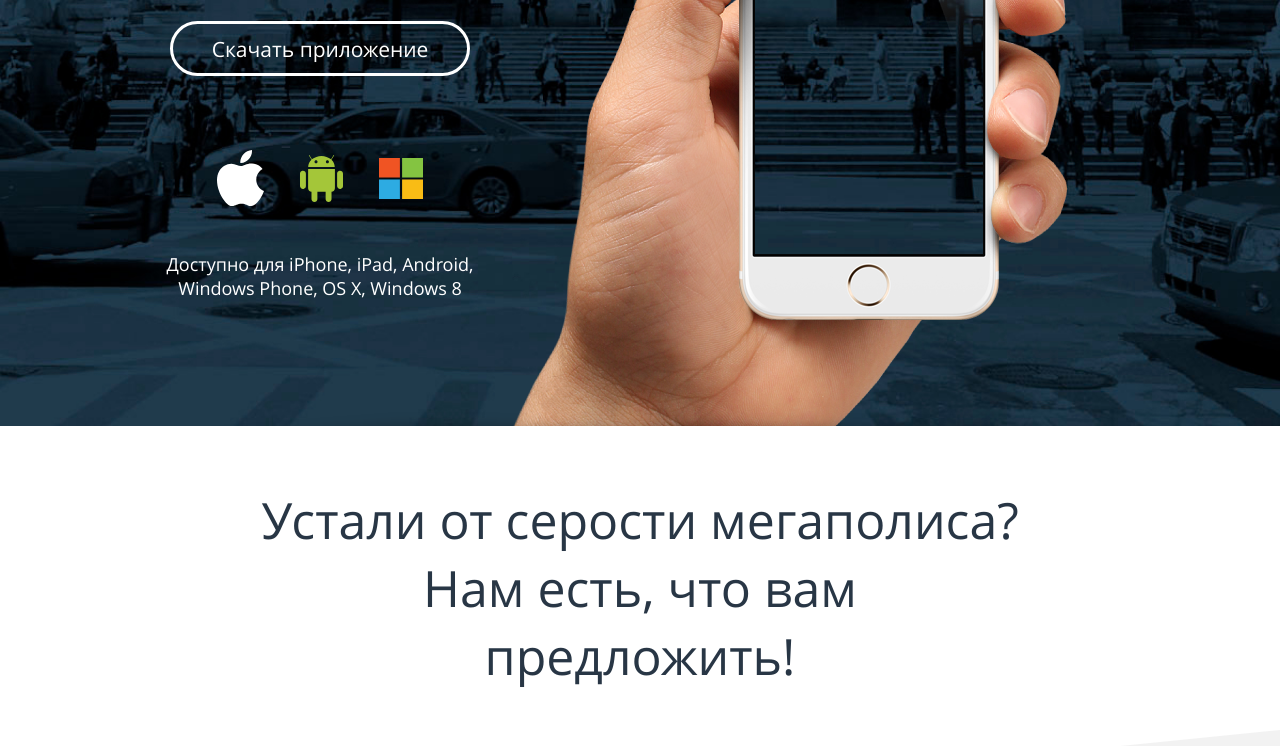
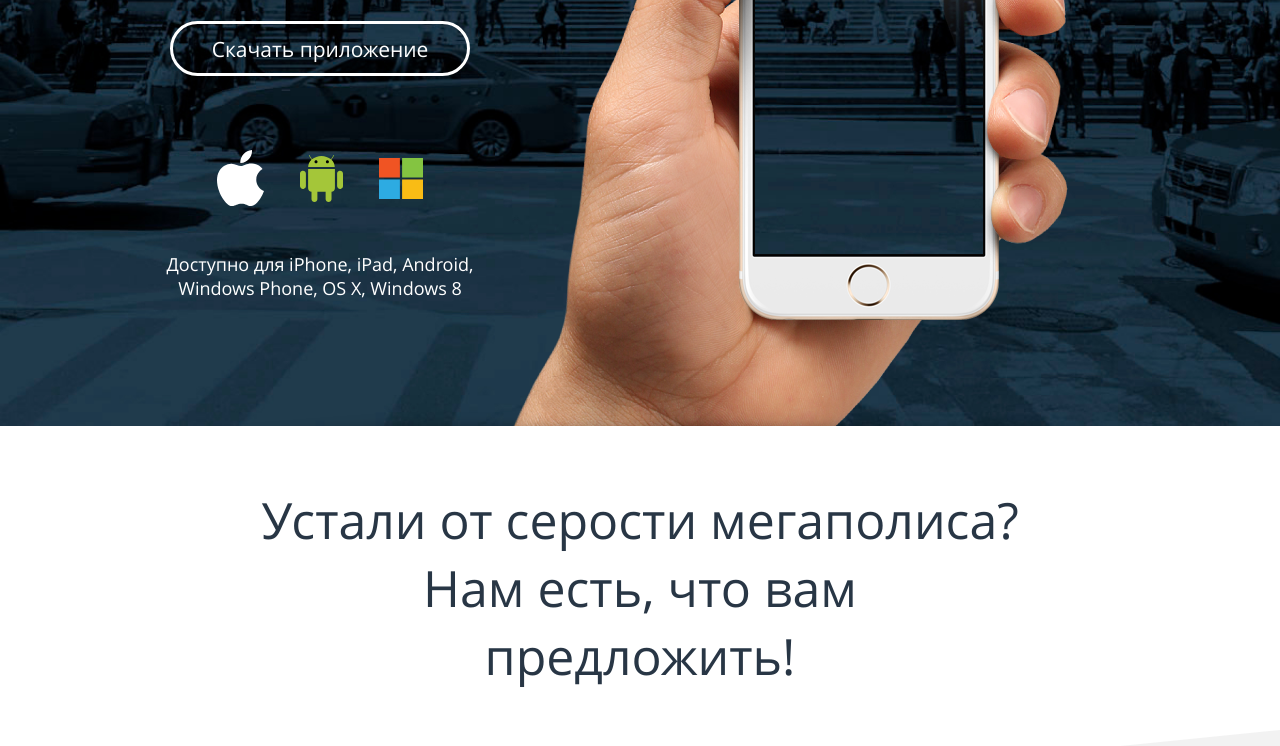
Before and after one commit to AOhapkin/pink, a website: page source/index.html in a window 1280 px wide. Shown: the part 427-1173 px from the top of the page. Drawn offline with nearby package versions, Linux system fonts and the light colour scheme; files that its build step writes are made by us from their sources.

Commit message:
позиционирование фоновой картинки при открытом меню page-header

```diff
--- a/source/sass/blocks/page-header.scss
+++ b/source/sass/blocks/page-header.scss
@@ -5,7 +5,7 @@
   background-color: $main-dark;
   background-image: url("../img/back-mobile.jpg");
   background-repeat: no-repeat;
-  background-position: top center;
+  background-position: bottom center;
   background-size: contain;
 
   @media (min-resolution: 2dppx) {
```
